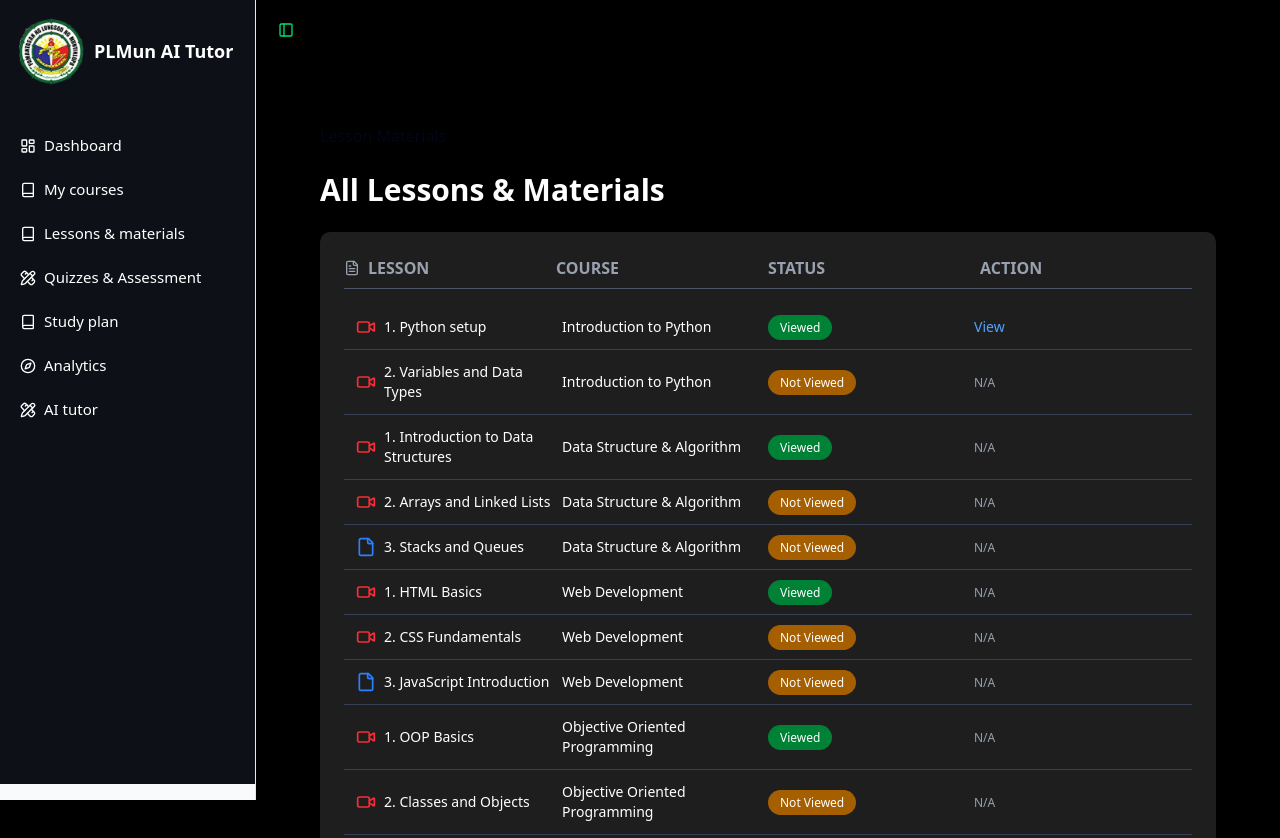
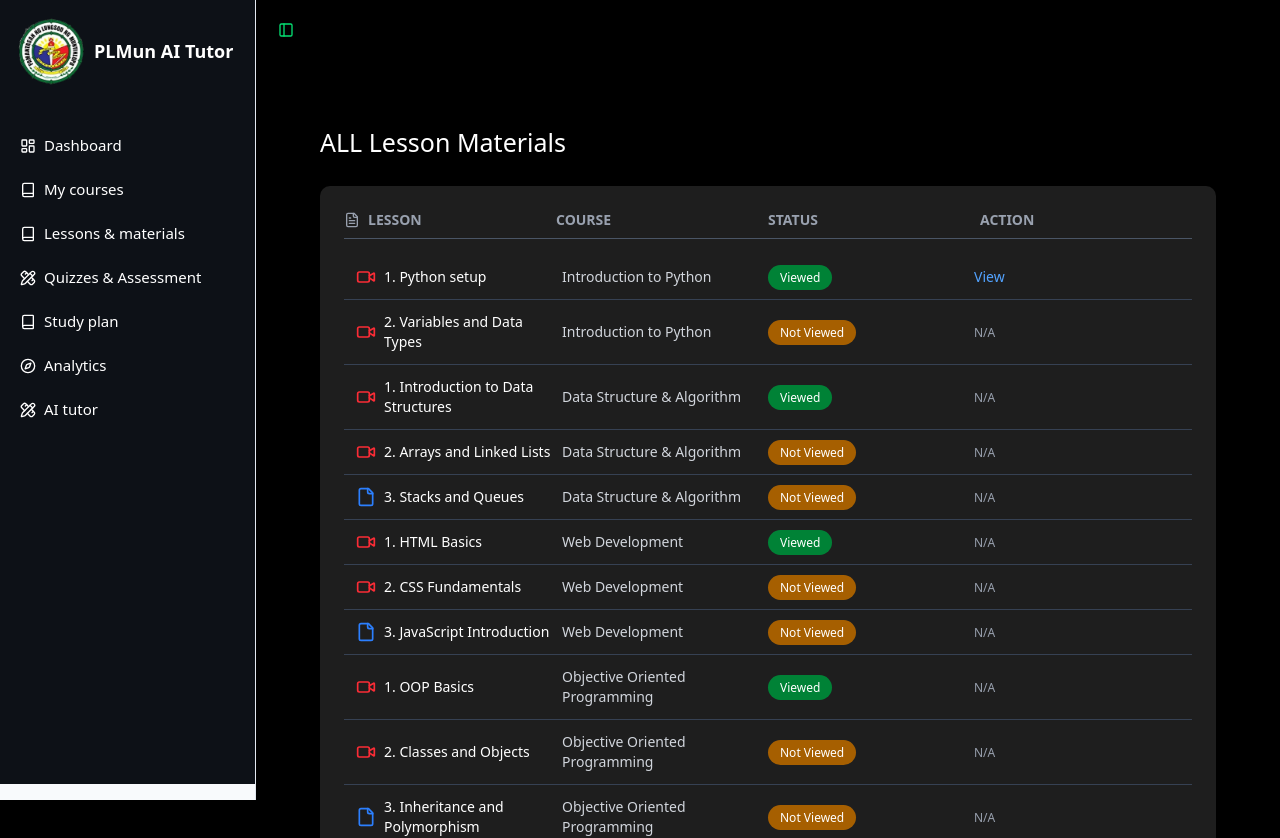
Before and after one commit to ravenprevendido/capstone-ai-tutor, a Next.js app: page /workspace/lesson-materials in a window 1280 px wide. Shown: the top 838 px of the page. Built offline with nearby package versions, Linux system fonts and the light colour scheme; no server answers.

Commit message:
capstone4.7percent

```diff
--- a/app/workspace/_components/CourseList.jsx
+++ b/app/workspace/_components/CourseList.jsx
@@ -14,12 +14,12 @@ function CourseList() {
         <div className='mt-6'>
             <div className='flex justify-between items-center mb-6'>
                 <h2 className='font-bold text-3xl text-gray-300'>Available Courses</h2>
-                <AddNewCourseDialog>
+                {/* <AddNewCourseDialog>
                 <Button className='bg-green-500 hover:bg-green-700'>
                     <Plus className='w-4 h-4 mr-2'/>
                     Create New Course
                 </Button>
-             </AddNewCourseDialog>
+             </AddNewCourseDialog> */}
             </div>
             <div className='grid grid-cols-1 md:grid-cols-2 lg:grid-cols-3 gap-6'>
                 {courseData.map((course) => (
--- a/app/workspace/_components/LessonMaterials.jsx
+++ b/app/workspace/_components/LessonMaterials.jsx
@@ -1,34 +1,47 @@
 "use client";
-import React from "react"
+import React from "react";
 import { courseData } from "../lib/courseData";
 import { File, FileText, Video } from "lucide-react";
 
-function LessonMaterials () {
+function LessonMaterials() {
   const getIcon = (type) => {
-    if(type === "video") return <Video className="w-5 h-5 shrink-0 text-red-500"/>;
-    if(type === "doc") return <FileText className="w-5 h-5 shrink-0 text-blue-500"/>;
-    return <File className="text-blue-500 w-5 h-5 shrink-0"/>
+    if (type === "video")
+      return <Video className="w-5 h-5 shrink-0 text-red-500" />;
+    if (type === "doc")
+      return <FileText className="w-5 h-5 shrink-0 text-blue-500" />;
+    return <File className="text-blue-500 w-5 h-5 shrink-0" />;
+  };
 
-  };
-  return(
+  return (
     <div className="text-white">
-      <h1 className="text-3xl font-bold mb-6">All Lessons & Materials</h1>
       <div className="bg-[#1e1e1e] rounded-lg p-6 shadow">
-        <div className="grid grid-cols-4 font-semibold text-gray-400 mb-4 border-b border-gray-600 pb-2">
+        {/* Header */}
+        <div className="hidden md:grid md:grid-cols-4 font-semibold text-gray-400 mb-4 border-b border-gray-600 pb-2 text-sm">
           <div className="flex items-center gap-2">
-            <FileText className="w-4 h-5"/>LESSON</div>
+            <FileText className="w-4 h-5" /> LESSON
+          </div>
           <div>COURSE</div>
           <div>STATUS</div>
           <div>ACTION</div>
         </div>
 
-        {courseData.map((course) => course.lessons?.map((lesson, index) => (
-          <div key={`${course.id}-${index}`} className="grid grid-cols-4 items-center p-3 border-b border-gray-700 text-sm text-white">
-              <div className='flex items-center gap-2'>
+        {/* Lessons */}
+        {courseData.map((course) =>
+          course.lessons?.map((lesson, index) => (
+            <div
+              key={`${course.id}-${index}`}
+              className="grid grid-cols-1 md:grid-cols-4 items-start md:items-center gap-3 md:gap-0 p-3 border-b border-gray-700 text-sm text-white"
+            >
+              {/* Lesson */}
+              <div className="flex items-center gap-2">
                 {getIcon(lesson.type)}
-                  {lesson.title}
+                <span className="font-medium">{lesson.title}</span>
               </div>
-              <div>{course.title}</div>
+
+              {/* Course */}
+              <div className="text-gray-300">{course.title}</div>
+
+              {/* Status */}
               <div>
                 {lesson.status === "viewed" ? (
                   <span className="bg-green-700 px-3 py-1 rounded-full text-xs text-white">
@@ -41,25 +54,26 @@ function LessonMaterials () {
                 )}
               </div>
 
+              {/* Action */}
               <div>
                 {lesson.fileUrl ? (
-                  <a href={lesson.fileUrl} target="_blank" download className="text-blue-400 hover:underline">
+                  <a
+                    href={lesson.fileUrl}
+                    target="_blank"
+                    className="text-blue-400 hover:underline"
+                  >
                     View
                   </a>
-                ):(
-
-                <span className="text-gray-400 text-xs">
-                    N/A
-                </span>
+                ) : (
+                  <span className="text-gray-400 text-xs">N/A</span>
                 )}
               </div>
             </div>
-        )))}
-
+          ))
+        )}
       </div>
     </div>
-  )
+  );
 }
 
-
-export default LessonMaterials
+export default LessonMaterials;
--- a/app/workspace/_components/StatsCards.jsx
+++ b/app/workspace/_components/StatsCards.jsx
@@ -27,6 +27,8 @@ function StatsCards() {
     }
   ]
 
+
+
   return (
     <div className="grid grid-cols-1 md:grid-cols-3 gap-4 mb-6 ">
       {stats.map((stat, index) => (
--- a/app/workspace/_components/WelcomeBanner.jsx
+++ b/app/workspace/_components/WelcomeBanner.jsx
@@ -7,7 +7,7 @@ function WelcomeBanner() {
 
   const {user} = useUser();
 
-  const displayName = user?.firstName || user?.username || "Guest";
+  const displayName = user?.firstName || user?.username;
 
   return (
 
@@ -17,7 +17,4 @@ function WelcomeBanner() {
         </div>
   )
 }
-
-
-
 export default WelcomeBanner
--- a/app/workspace/lesson-materials/page.jsx
+++ b/app/workspace/lesson-materials/page.jsx
@@ -5,7 +5,7 @@ import LessonMaterials from "../_components/LessonMaterials";
 export default function () {
   return(
     <div className="p-6 space-y-6">
-    <h1> Lesson Materials</h1>
+    <h1 className="text-[25px] text-white"> ALL Lesson Materials</h1>
       <LessonMaterials/>
     </div>
   )
--- a/app/workspace/quizzes-assessment/page.jsx
+++ b/app/workspace/quizzes-assessment/page.jsx
@@ -67,7 +67,7 @@ const quizzes = [
 const QuizzessAssessment = () => {
   return (
     <div className="p-6 min-h-screen bg-[#161B22] text-white">
-      <h1 className="text-3xl font-bold mb-6">All Quizzes & Assessments</h1>
+      <h1 className="text-[22px] font-bold mb-6 lg:text-3xl ">All Quizzes & Assessments</h1>
 
       <div className="grid grid-cols-1 sm:grid-cols-2 lg:grid-cols-3 gap-6">
         {quizzes.map((quiz, index) => (
```
Also changed, not shown: app/api/ai/route.js (line endings or trailing spaces). Lines whose indentation alone changed are shown as unchanged.
